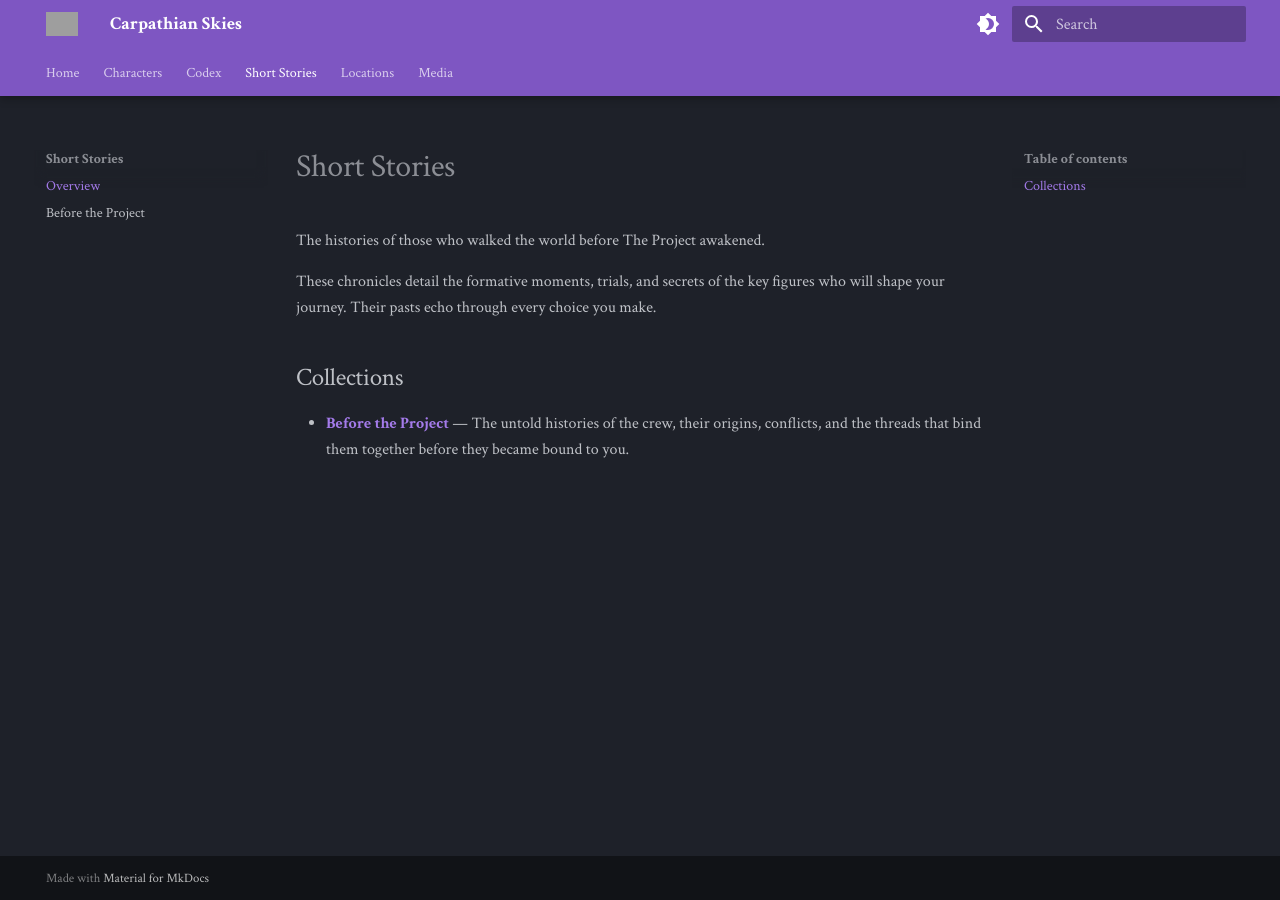
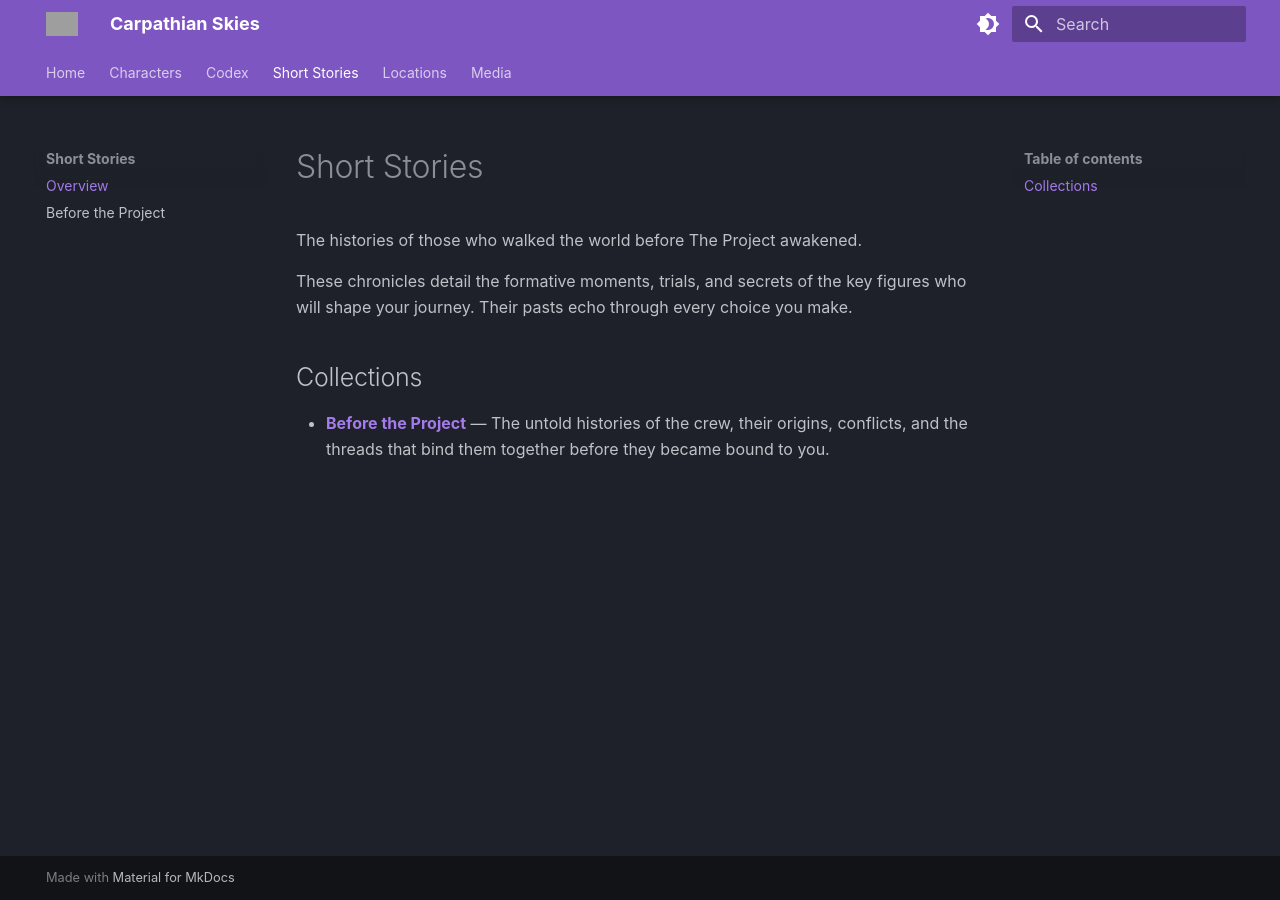
Before and after one commit to carpathianskies/.github.io, an MkDocs documentation site: the page built from docs/stories/index.md, in a window 1280 px wide. Built offline with MkDocs 1.6.1 and Material for MkDocs 9.7.7, drawn with Linux system fonts in a browser that asks for light colours; some web fonts are replaced; grey boxes are pictures that could not be loaded.

Commit message:
style: change text font to Amarante

```diff
--- a/mkdocs.yml
+++ b/mkdocs.yml
@@ -19,7 +19,7 @@ theme:
         icon: material/brightness-7
         name: Switch to dark mode
   font:
-    text: Crimson Text
+    text: Amarante
     code: Roboto Mono
   features:
     - navigation.tabs
@@ -42,6 +42,9 @@ markdown_extensions:
       emoji_index: !!python/name:material.extensions.emoji.twemoji
       emoji_generator: !!python/name:material.extensions.emoji.to_svg
 
+extra_css:
+  - assets/fonts/fonts.css
+
 nav:
   - Home: index.md
   - Characters:
```
